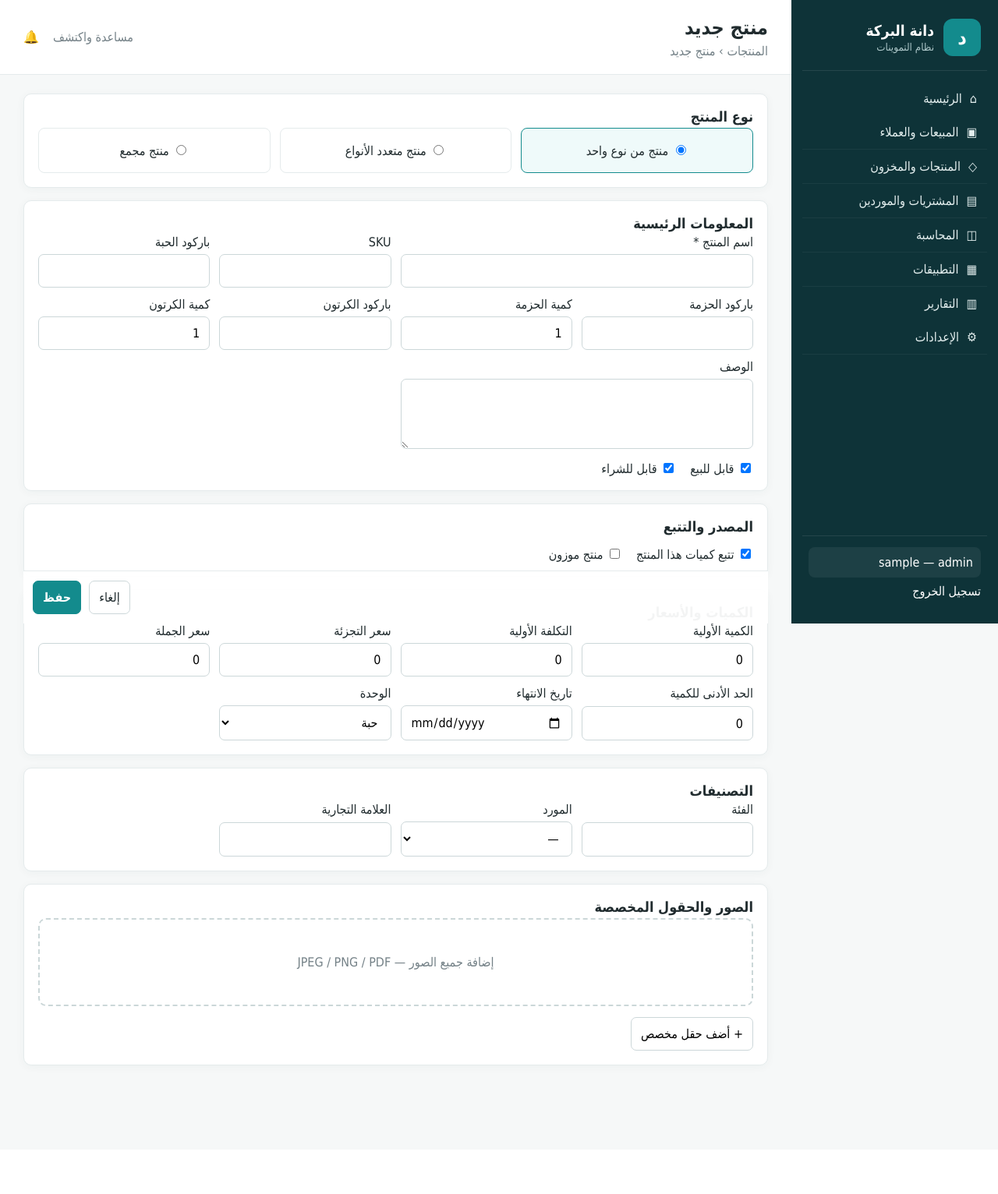
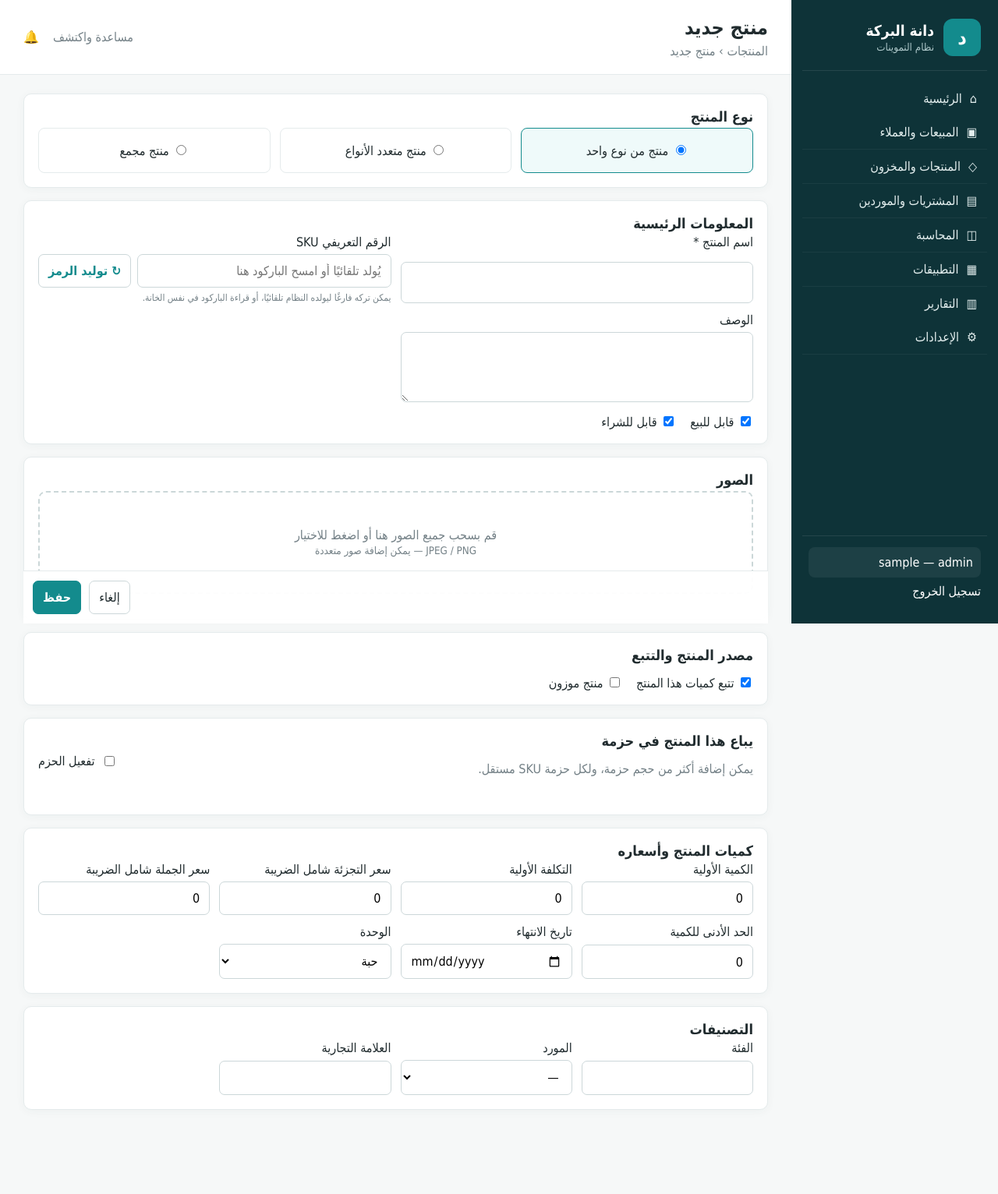
Before and after one commit to alamriaa1405/dana-albaraka, a Flask app: template templates/product_form.html in a window 1280 px wide. Shown: the whole page at 78% size. Before the commit the page ends 1371 px from the top, so only its background shows below. Run offline with Flask 3, Linux system fonts and the light colour scheme; the template is opened without the code that fills it, so the values that code supplies are empty; the visitor is signed in with stand-in values (Sample User, id 1).

Commit message:
Add files via upload

```diff
--- a/templates/pos.html
+++ b/templates/pos.html
@@ -1,3 +1,3 @@
 {% extends "base.html" %}{% block page_title %}نقاط البيع{% endblock %}{% block page_subtitle %}بيع سريع بالكود أو قارئ الباركود{% endblock %}{% block c %}
-<div class="two-col"><section class="panel"><h2>عملية بيع جديدة</h2><form method="post" class="stack"><input id="barcode" class="scan" name="barcode" placeholder="كود / SKU / باركود المنتج" required autofocus><small id="hint"></small><div class="two"><input name="qty" type="number" step="0.01" value="1"><select name="payment_method"><option>نقدي</option><option>مدى</option><option>تحويل</option><option>آجل</option></select></div><select name="customer_id"><option value="">العميل (اختياري)</option>{% for c in customers %}<option value="{{c.id}}">{{c.name}}</option>{% endfor %}</select><button class="primary">إتمام البيع</button></form></section><section class="panel"><h2>ملاحظات</h2><p>الخانة الواحدة تقبل رقم المنتج أو SKU أو أي باركود مرتبط بالحبة أو الحزمة أو الكرتون.</p></section></div>
+<div class="two-col"><section class="panel"><h2>عملية بيع جديدة</h2><form method="post" class="stack"><input id="barcode" class="scan" name="barcode" placeholder="SKU / قراءة الباركود" required autofocus><small id="hint"></small><div class="two"><input name="qty" type="number" step="0.01" value="1"><select name="payment_method"><option>نقدي</option><option>مدى</option><option>تحويل</option><option>آجل</option></select></div><select name="customer_id"><option value="">العميل (اختياري)</option>{% for c in customers %}<option value="{{c.id}}">{{c.name}}</option>{% endfor %}</select><button class="primary">إتمام البيع</button></form></section><section class="panel"><h2>ملاحظات</h2><p>الخانة الواحدة تقبل SKU للمنتج أو SKU للحزمة؛ ويمكن إدخاله مباشرة أو قراءته بقارئ الباركود.</p></section></div>
 <script>let t;barcode.oninput=()=>{clearTimeout(t);t=setTimeout(async()=>{let r=await fetch('/api/product-by-code?code='+encodeURIComponent(barcode.value));let d=await r.json().catch(()=>({}));hint.textContent=d.ok?'✓ '+d.name+' — السعر '+d.sale_price+' — المتوفر '+d.stock:'المنتج غير موجود'},150)}</script>{% endblock %}
--- a/templates/product_form.html
+++ b/templates/product_form.html
@@ -1,31 +1,171 @@
-{% extends "base.html" %}{% block page_title %}{{'تحرير المنتج' if p else 'منتج جديد'}}{% endblock %}{% block page_subtitle %}المنتجات › {{'تحرير' if p else 'منتج جديد'}}{% endblock %}{% block c %}
-<form method="post" class="product-form">
-<section class="panel"><h2>نوع المنتج</h2><div class="product-types"><label class="choice active"><input type="radio" checked> منتج من نوع واحد</label><label class="choice"><input type="radio"> منتج متعدد الأنواع</label><label class="choice"><input type="radio"> منتج مجمع</label></div></section>
-<section class="panel"><h2>المعلومات الرئيسية</h2><div class="form-grid">
-<div class="field span2"><label>اسم المنتج *</label><input name="name" value="{{p.name if p else ''}}" required></div>
-<div class="field"><label>SKU</label><input name="sku" value="{{p.sku if p else ''}}"></div>
-<div class="field"><label>باركود الحبة</label><input name="barcode_piece" value="{{p.barcode_piece if p else ''}}"></div>
-<div class="field"><label>باركود الحزمة</label><input name="barcode_pack" value="{{p.barcode_pack if p else ''}}"></div>
-<div class="field"><label>كمية الحزمة</label><input name="pack_qty" type="number" value="{{p.pack_qty if p else 1}}"></div>
-<div class="field"><label>باركود الكرتون</label><input name="barcode_carton" value="{{p.barcode_carton if p else ''}}"></div>
-<div class="field"><label>كمية الكرتون</label><input name="carton_qty" type="number" value="{{p.carton_qty if p else 1}}"></div>
-<div class="field span2"><label>الوصف</label><textarea name="description">{{p.description if p else ''}}</textarea></div>
-</div><div class="switches"><label><input type="checkbox" name="sellable" {% if not p or p.sellable %}checked{% endif %}> قابل للبيع</label><label><input type="checkbox" name="purchasable" {% if not p or p.purchasable %}checked{% endif %}> قابل للشراء</label></div></section>
-<section class="panel"><h2>المصدر والتتبع</h2><div class="switches"><label><input type="checkbox" name="track_stock" {% if not p or p.track_stock %}checked{% endif %}> تتبع كميات هذا المنتج</label><label><input type="checkbox" name="weighted" {% if p and p.weighted %}checked{% endif %}> منتج موزون</label></div></section>
-<section class="panel"><h2>الكميات والأسعار</h2><div class="form-grid">
+{% extends "base.html" %}
+{% block page_title %}{{'تحرير المنتج' if p else 'منتج جديد'}}{% endblock %}
+{% block page_subtitle %}المنتجات › {{'تحرير' if p else 'منتج جديد'}}{% endblock %}
+{% block c %}
+<form method="post" class="product-form" id="productForm">
+
+<section class="panel">
+  <h2>نوع المنتج</h2>
+  <div class="product-types">
+    <label class="choice active"><input type="radio" checked> منتج من نوع واحد</label>
+    <label class="choice"><input type="radio"> منتج متعدد الأنواع</label>
+    <label class="choice"><input type="radio"> منتج مجمع</label>
+  </div>
+</section>
+
+<section class="panel">
+  <h2>المعلومات الرئيسية</h2>
+  <div class="form-grid">
+    <div class="field span2">
+      <label>اسم المنتج *</label>
+      <input name="name" value="{{p.name if p else ''}}" required>
+    </div>
+
+    <div class="field span2">
+      <label>الرقم التعريفي SKU</label>
+      <div class="sku-row">
+        <input id="sku" name="sku" value="{{p.sku if p else ''}}" autocomplete="off"
+               placeholder="يُولد تلقائيًا أو امسح الباركود هنا">
+        <button type="button" class="ghost sku-generate" data-target="sku">↻ توليد الرمز</button>
+      </div>
+      <small>يمكن تركه فارغًا ليولده النظام تلقائيًا، أو قراءة الباركود في نفس الخانة.</small>
+    </div>
+
+    <div class="field span2">
+      <label>الوصف</label>
+      <textarea name="description">{{p.description if p else ''}}</textarea>
+    </div>
+  </div>
+
+  <div class="switches">
+    <label><input type="checkbox" name="sellable" {% if not p or p.sellable %}checked{% endif %}> قابل للبيع</label>
+    <label><input type="checkbox" name="purchasable" {% if not p or p.purchasable %}checked{% endif %}> قابل للشراء</label>
+  </div>
+</section>
+
+<section class="panel">
+  <h2>الصور</h2>
+  <div class="dropzone">قم بسحب جميع الصور هنا أو اضغط للاختيار<br><small>JPEG / PNG — يمكن إضافة صور متعددة</small></div>
+</section>
+
+<section class="panel">
+  <h2>مصدر المنتج والتتبع</h2>
+  <div class="switches">
+    <label><input type="checkbox" name="track_stock" {% if not p or p.track_stock %}checked{% endif %}> تتبع كميات هذا المنتج</label>
+    <label><input type="checkbox" name="weighted" {% if p and p.weighted %}checked{% endif %}> منتج موزون</label>
+  </div>
+</section>
+
+<section class="panel">
+  <div class="panel-head">
+    <div>
+      <h2>يباع هذا المنتج في حزمة</h2>
+      <p>يمكن إضافة أكثر من حجم حزمة، ولكل حزمة SKU مستقل.</p>
+    </div>
+    <label class="toggle-label">
+      <input id="bundleToggle" type="checkbox" {% if packs %}checked{% endif %}>
+      تفعيل الحزم
+    </label>
+  </div>
+
+  <div id="bundleArea" {% if not packs %}hidden{% endif %}>
+    <div id="packRows">
+      {% for pack in packs %}
+      <div class="pack-card">
+        <button type="button" class="pack-delete" title="حذف">🗑</button>
+        <div class="form-grid">
+          <div class="field"><label>اسم الحزمة</label><input name="pack_name[]" value="{{pack.name}}" placeholder="مثال: كرتون 24"></div>
+          <div class="field"><label>حجم الحزمة</label><input name="pack_size[]" value="{{pack.pack_size}}" type="number" min="1" step="1"></div>
+          <div class="field span2">
+            <label>SKU الحزمة</label>
+            <div class="sku-row">
+              <input name="pack_sku[]" value="{{pack.sku}}" autocomplete="off" placeholder="يُولد تلقائيًا أو امسح الباركود">
+              <button type="button" class="ghost sku-generate">↻ توليد</button>
+            </div>
+          </div>
+          <div class="field"><label>تكلفة الحزمة</label><input name="pack_cost[]" value="{{pack.cost}}" type="number" step="0.01"></div>
+          <div class="field"><label>سعر التجزئة للحزمة</label><input name="pack_sale_price[]" value="{{pack.sale_price}}" type="number" step="0.01"></div>
+          <div class="field"><label>سعر الجملة للحزمة</label><input name="pack_wholesale_price[]" value="{{pack.wholesale_price}}" type="number" step="0.01"></div>
+        </div>
+      </div>
+      {% endfor %}
+    </div>
+    <button type="button" id="addPack" class="btn bundle-add">+ أضف حقل مخصص / حزمة جديدة</button>
+  </div>
+</section>
+
+<section class="panel">
+  <h2>كميات المنتج وأسعاره</h2>
+  <div class="form-grid">
     <div class="field"><label>الكمية الأولية</label><input name="stock" type="number" step="0.01" value="{{p.stock if p else 0}}"></div>
     <div class="field"><label>التكلفة الأولية</label><input name="cost" type="number" step="0.01" value="{{p.cost if p else 0}}"></div>
-<div class="field"><label>سعر التجزئة</label><input name="sale_price" type="number" step="0.01" value="{{p.sale_price if p else 0}}"></div>
-<div class="field"><label>سعر الجملة</label><input name="wholesale_price" type="number" step="0.01" value="{{p.wholesale_price if p else 0}}"></div>
+    <div class="field"><label>سعر التجزئة شامل الضريبة</label><input name="sale_price" type="number" step="0.01" value="{{p.sale_price if p else 0}}"></div>
+    <div class="field"><label>سعر الجملة شامل الضريبة</label><input name="wholesale_price" type="number" step="0.01" value="{{p.wholesale_price if p else 0}}"></div>
     <div class="field"><label>الحد الأدنى للكمية</label><input name="min_stock" type="number" step="0.01" value="{{p.min_stock if p else 0}}"></div>
     <div class="field"><label>تاريخ الانتهاء</label><input name="expiry" type="date" value="{{p.expiry if p else ''}}"></div>
     <div class="field"><label>الوحدة</label><select name="unit"><option>حبة</option><option>كرتون</option><option>كجم</option></select></div>
-</div></section>
-<section class="panel"><h2>التصنيفات</h2><div class="form-grid">
+  </div>
+</section>
+
+<section class="panel">
+  <h2>التصنيفات</h2>
+  <div class="form-grid">
     <div class="field"><label>الفئة</label><input name="category" value="{{p.category if p else ''}}" list="cats"><datalist id="cats">{% for x in categories %}<option>{{x.name}}</option>{% endfor %}</datalist></div>
     <div class="field"><label>المورد</label><select name="supplier_id"><option value="">—</option>{% for x in suppliers %}<option value="{{x.id}}" {% if p and p.supplier_id==x.id %}selected{% endif %}>{{x.name}}</option>{% endfor %}</select></div>
     <div class="field"><label>العلامة التجارية</label><input name="brand" value="{{p.brand if p else ''}}"></div>
-</div></section>
-<section class="panel"><h2>الصور والحقول المخصصة</h2><div class="dropzone">إضافة جميع الصور — JPEG / PNG / PDF</div><button type="button" class="ghost">+ أضف حقل مخصص</button></section>
-<div class="sticky-actions"><a class="btn ghost" href="/products">إلغاء</a><button class="primary">حفظ</button></div>
-</form>{% endblock %}
+  </div>
+</section>
+
+<div class="sticky-actions">
+  <a class="btn ghost" href="/products">إلغاء</a>
+  <button class="primary">حفظ</button>
+</div>
+</form>
+
+<template id="packTemplate">
+  <div class="pack-card">
+    <button type="button" class="pack-delete" title="حذف">🗑</button>
+    <div class="form-grid">
+      <div class="field"><label>اسم الحزمة</label><input name="pack_name[]" placeholder="مثال: كرتون 24"></div>
+      <div class="field"><label>حجم الحزمة</label><input name="pack_size[]" value="1" type="number" min="1" step="1"></div>
+      <div class="field span2">
+        <label>SKU الحزمة</label>
+        <div class="sku-row">
+          <input name="pack_sku[]" autocomplete="off" placeholder="يُولد تلقائيًا أو امسح الباركود">
+          <button type="button" class="ghost sku-generate">↻ توليد</button>
+        </div>
+      </div>
+      <div class="field"><label>تكلفة الحزمة</label><input name="pack_cost[]" type="number" step="0.01" value="0"></div>
+      <div class="field"><label>سعر التجزئة للحزمة</label><input name="pack_sale_price[]" type="number" step="0.01" value="0"></div>
+      <div class="field"><label>سعر الجملة للحزمة</label><input name="pack_wholesale_price[]" type="number" step="0.01" value="0"></div>
+    </div>
+  </div>
+</template>
+
+<script>
+async function generateSku(target){
+  const r=await fetch('/api/generate-sku');
+  const d=await r.json();
+  if(d.ok) target.value=d.sku;
+}
+document.addEventListener('click',e=>{
+  const g=e.target.closest('.sku-generate');
+  if(g){
+    const row=g.closest('.sku-row');
+    generateSku(row.querySelector('input'));
+  }
+  const del=e.target.closest('.pack-delete');
+  if(del) del.closest('.pack-card').remove();
+});
+const toggle=document.getElementById('bundleToggle');
+const area=document.getElementById('bundleArea');
+toggle.addEventListener('change',()=>{
+  area.hidden=!toggle.checked;
+  if(toggle.checked && !document.querySelector('.pack-card')) document.getElementById('addPack').click();
+});
+document.getElementById('addPack').addEventListener('click',()=>{
+  const node=document.getElementById('packTemplate').content.cloneNode(true);
+  document.getElementById('packRows').appendChild(node);
+});
+</script>
+{% endblock %}
--- a/templates/products.html
+++ b/templates/products.html
@@ -1,3 +1,3 @@
 {% extends "base.html" %}{% block page_title %}المنتجات{% endblock %}{% block page_subtitle %}إدارة المنتجات والمخزون{% endblock %}{% block c %}
-<div class="toolbar"><form method="get" class="search"><input name="q" value="{{q}}" placeholder="البحث باسم المنتج أو SKU أو الباركود"><button>بحث</button></form><a class="btn primary" href="/products/new">+ منتج</a><button class="ghost">تصفية</button><button class="ghost">تخصيص الأعمدة</button></div>
-<section class="panel"><div class="table-wrap"><table><tr><th>اسم المنتج</th><th>الفئة</th><th>الرقم التعريفي</th><th>الباركود</th><th>الكمية المتاحة</th><th>التكلفة</th><th>سعر البيع</th><th>الإجراءات</th></tr>{% for p in rows %}<tr><td><b>{{p.name}}</b></td><td>{{p.category or '-'}}</td><td>{{p.sku or p.id}}</td><td>{{p.barcode_piece or '-'}}</td><td>{{p.stock}}</td><td>{{p.cost}}</td><td>{{p.sale_price}}</td><td><a href="/products/edit/{{p.id}}">✎ تعديل</a></td></tr>{% endfor %}</table></div></section>{% endblock %}
+<div class="toolbar"><form method="get" class="search"><input name="q" value="{{q}}" placeholder="البحث باسم المنتج أو SKU"><button>بحث</button></form><a class="btn primary" href="/products/new">+ منتج</a><button class="ghost">تصفية</button><button class="ghost">تخصيص الأعمدة</button></div>
+<section class="panel"><div class="table-wrap"><table><tr><th>اسم المنتج</th><th>الفئة</th><th>الرقم التعريفي</th><th>SKU</th><th>الكمية المتاحة</th><th>التكلفة</th><th>سعر البيع</th><th>الإجراءات</th></tr>{% for p in rows %}<tr><td><b>{{p.name}}</b></td><td>{{p.category or '-'}}</td><td>{{p.sku or p.id}}</td><td>{{p.sku or '-'}}</td><td>{{p.stock}}</td><td>{{p.cost}}</td><td>{{p.sale_price}}</td><td><a href="/products/edit/{{p.id}}">✎ تعديل</a></td></tr>{% endfor %}</table></div></section>{% endblock %}
--- a/templates/purchase_form.html
+++ b/templates/purchase_form.html
@@ -1,4 +1,4 @@
 {% extends "base.html" %}{% block page_title %}فاتورة شراء جديدة{% endblock %}{% block page_subtitle %}فواتير المشتريات › فاتورة شراء جديدة{% endblock %}{% block c %}<form method="post">
 <section class="panel"><div class="form-grid"><select name="supplier_id"><option value="">المورد</option>{% for s in suppliers %}<option value="{{s.id}}">{{s.name}}</option>{% endfor %}</select><input name="invoice_no" placeholder="رقم فاتورة المورد"><select name="status"><option>مسودة</option><option selected>معتمدة</option></select><select name="payment_status"><option>مدفوع</option><option>غير مدفوع</option></select><select name="payment_method"><option>نقدي</option><option>مدى</option><option>تحويل</option><option>آجل</option></select><input name="attachment" placeholder="مرفق الفاتورة (اختياري)"></div></section>
-<section class="panel"><h2>المنتجات</h2><div class="form-grid"><div class="field span2"><label>اسم المنتج / SKU / الباركود / رقم الكود</label><input id="pc" name="product_code" required autofocus></div><input name="qty" type="number" step="0.01" value="1"><input name="unit_cost" type="number" step="0.01" placeholder="سعر الشراء"><small id="ph" class="span2"></small><button type="button" class="ghost">+ منتج جديد</button></div></section><div class="sticky-actions"><a class="btn ghost" href="/purchases">إلغاء</a><button class="primary">حفظ الفاتورة</button></div></form>
+<section class="panel"><h2>المنتجات</h2><div class="form-grid"><div class="field span2"><label>SKU / قراءة الباركود</label><input id="pc" name="product_code" required autofocus></div><input name="qty" type="number" step="0.01" value="1"><input name="unit_cost" type="number" step="0.01" placeholder="سعر الشراء"><small id="ph" class="span2"></small><button type="button" class="ghost">+ منتج جديد</button></div></section><div class="sticky-actions"><a class="btn ghost" href="/purchases">إلغاء</a><button class="primary">حفظ الفاتورة</button></div></form>
 <script>let z;pc.oninput=()=>{clearTimeout(z);z=setTimeout(async()=>{let r=await fetch('/api/product-by-code?code='+encodeURIComponent(pc.value));let d=await r.json().catch(()=>({}));ph.textContent=d.ok?'المنتج: '+d.name+' — التكلفة الحالية '+d.cost+' — المخزون '+d.stock:'لم يتم العثور على المنتج'},160)}</script>{% endblock %}
```
Lines whose indentation alone changed are shown as unchanged.
